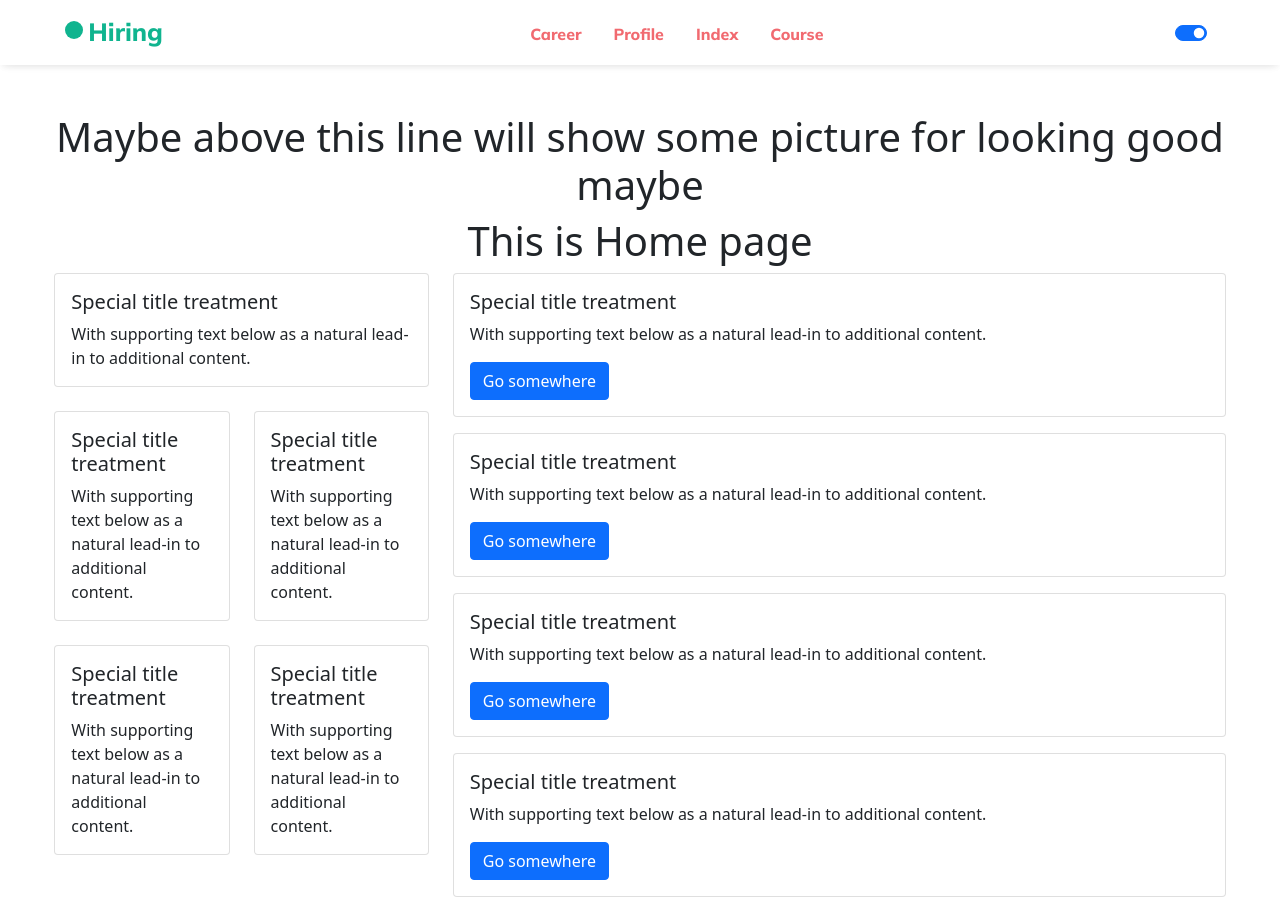
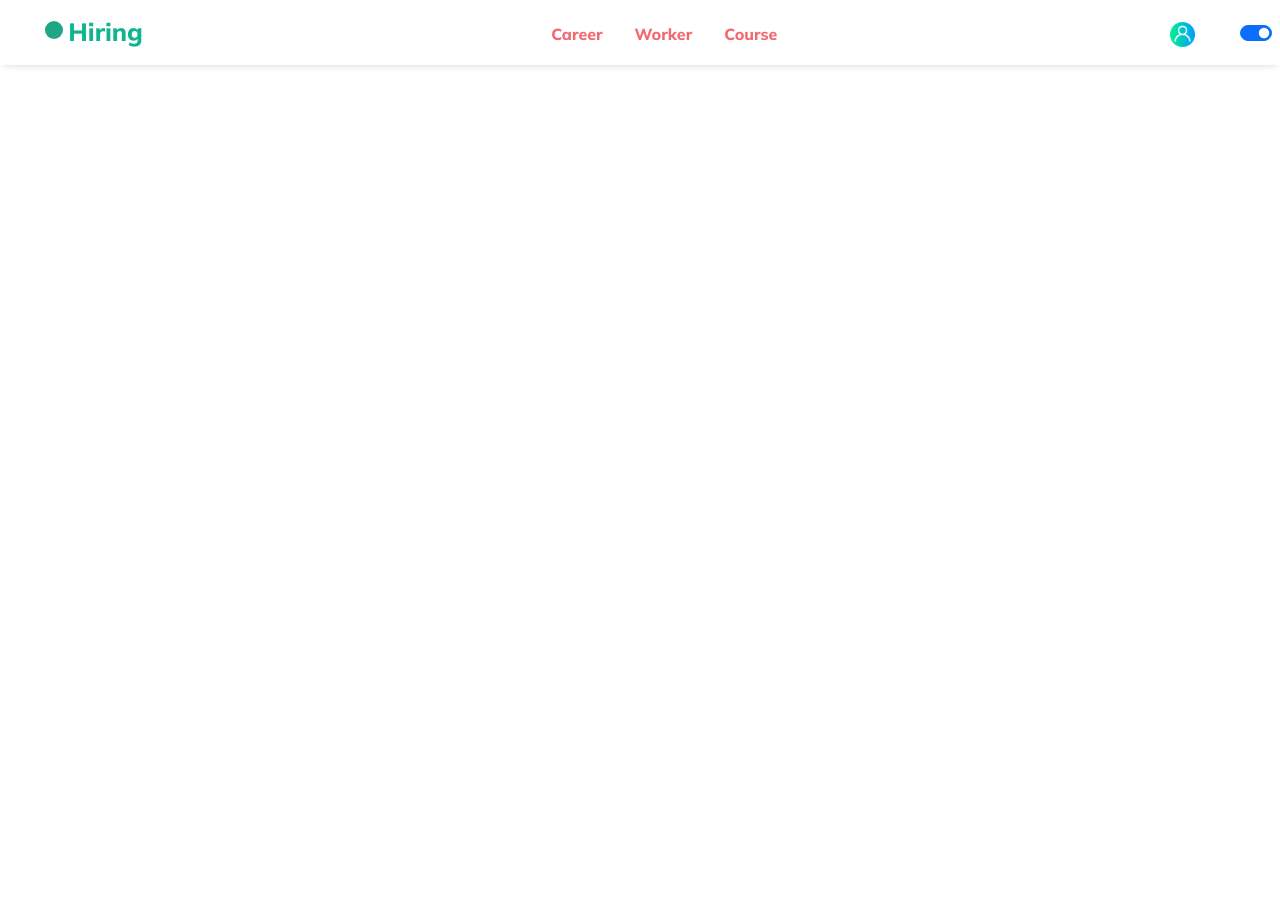
Before and after one commit to kang-van-gent/Hiring, a website: page public/home.html in a window 1280 px wide. Shown: the top 900 px of the page. After the commit the page ends 800 px from the top, so only its background shows below. Drawn offline with nearby package versions, Linux system fonts and the light colour scheme.

Commit message:
9/6/2022

```diff
--- a/public/home.css
+++ b/public/home.css
@@ -16,7 +16,10 @@ p.free{
     border-radius: 50px;
     background-color: #10B48F;
     float: left;
+}
 
+p.free{
+    background-color: #20a687;
 }
 
 a.navbar-brand{
@@ -26,9 +29,13 @@ a.navbar-brand{
     font-weight: 800;
     color: #10B48F;
     cursor: pointer;
+}
+
+a.navbar-brand:hover{
+    color: #20a687;
+}
 
 
-}
 
 A.nav-link {
     font-size: 16px;
@@ -37,3 +44,9 @@ A.nav-link {
     color: #F16A70;
 
 }
+
+
+
+div.nav-profile img{
+    width: 25px;
+}
--- a/public/home.html
+++ b/public/home.html
@@ -39,7 +39,7 @@
     <nav class="navbar ">
         <div class="container-fluid col-sm-11">
 
-            <a class="navbar-brand"><p class="free"></p>Hiring</a>
+            <a class="navbar-brand" href="index.html"><p class="free"></p>Hiring</a>
 
             <ul class="nav justify-content-center">
 
@@ -48,18 +48,27 @@
                 </li>
 
                 <li class="nav-item">
+                    <a class="nav-link active" aria-current="page" href="">Worker</a>
+                </li>
+
+                <!-- <li class="nav-item">
                     <a class="nav-link" href="profile.html">Profile</a>
                 </li>
-
-                <li class="nav-item">
-                    <a class="nav-link" href="index.html">Index</a>
-                </li>
+                 -->
+                <!-- <li class="nav-item">
+                    <a class="nav-link" href="index.html">Index</a>  //ไว้แทน Logo แล้ว
+                </li> -->
 
                 <li class="nav-item">
                     <a class="nav-link" href="course.html">Course</a>
                 </li>
 
             </ul>
+
+
+            <div class="nav-profile">
+                <a class="profile" href="profile.html"><img src="img/user.png" alt=""></a></div>
+            </div>
 
 
 
@@ -78,7 +87,7 @@
 
 
 
-
+<!--
     <div class="mt-5">
         <div class="text-center">
             <h1>Maybe above this line will show some picture for looking good maybe </h1>
@@ -100,9 +109,12 @@
                                         <p class="card-text">With supporting text below as a natural lead-in to
                                             additional
                                             content.
-                                        </p>
+                                        </p> -->
+
+
                                         <!-- <a href="#" class="btn btn-primary">Go somewhere</a> -->
-                                    </div>
+
+                                    <!-- </div>
                                 </div>
 
                             </div>
@@ -118,9 +130,11 @@
                                         <p class="card-text">With supporting text below as a natural lead-in to
                                             additional
                                             content.
-                                        </p>
+                                        </p> -->
+
                                         <!-- <a href="#" class="btn btn-primary">Go somewhere</a> -->
-                                    </div>
+
+                                    <!-- </div>
                                 </div>
                             </div>
 
@@ -131,9 +145,9 @@
                                         <p class="card-text">With supporting text below as a natural lead-in to
                                             additional
                                             content.
-                                        </p>
+                                        </p> -->
                                         <!-- <a href="#" class="btn btn-primary">Go somewhere</a> -->
-                                    </div>
+                                    <!-- </div>
                                 </div>
                             </div>
 
@@ -144,9 +158,9 @@
                                         <p class="card-text">With supporting text below as a natural lead-in to
                                             additional
                                             content.
-                                        </p>
+                                        </p> -->
                                         <!-- <a href="#" class="btn btn-primary">Go somewhere</a> -->
-                                    </div>
+                                    <!-- </div>
                                 </div>
                             </div>
 
@@ -157,9 +171,9 @@
                                         <p class="card-text">With supporting text below as a natural lead-in to
                                             additional
                                             content.
-                                        </p>
+                                        </p> -->
                                         <!-- <a href="#" class="btn btn-primary">Go somewhere</a> -->
-                                    </div>
+                                    <!-- </div>
                                 </div>
                             </div>
 
@@ -246,7 +260,7 @@
             </div>
 
         </div>
-    </div>
+    </div> -->
 
 
 
```
Also changed, not shown: public/img/user.png (added).
